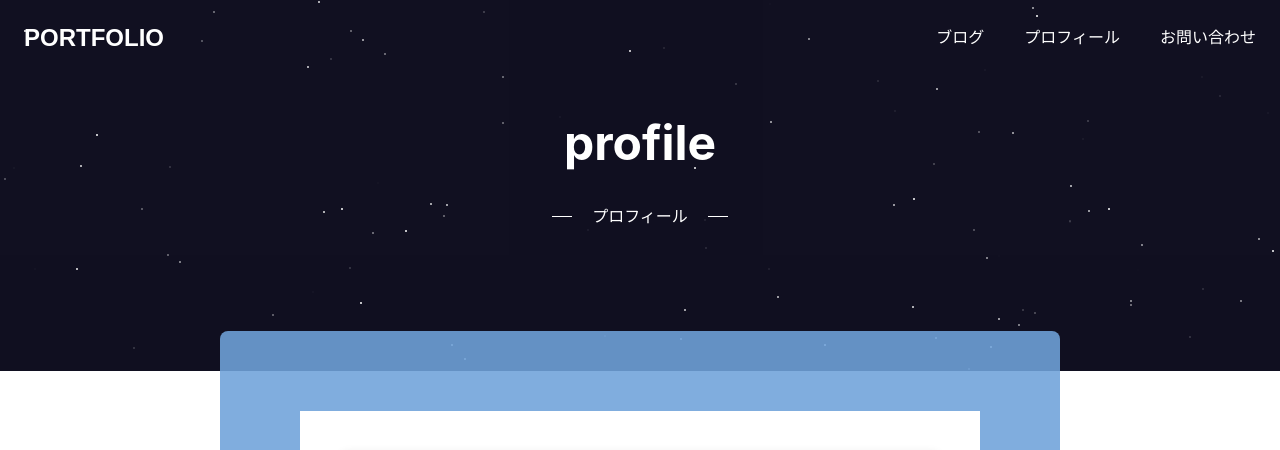
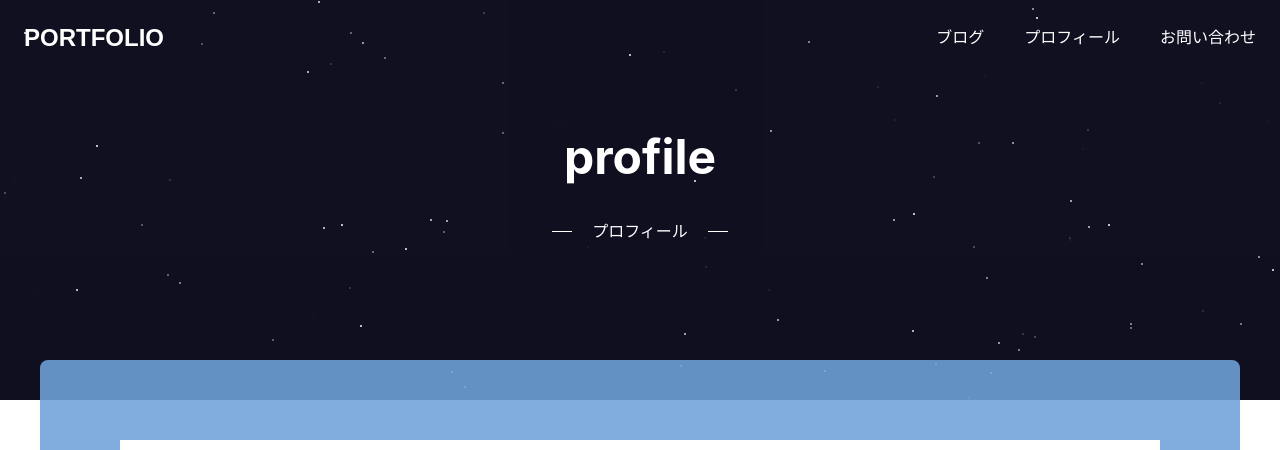
Before and after one commit to Otsuka4/react-next-portfolio, a Next.js app: page /members in a window 1280 px wide. Shown: the top 450 px of the page. Built offline with nearby package versions, Linux system fonts and the light colour scheme.

Commit message:
流れ星

```diff
--- a/app/_components/Hero/index.module.css
+++ b/app/_components/Hero/index.module.css
@@ -7,6 +7,7 @@
     color: #fff;
     overflow: hidden;
     padding: 100px 0;
+    height: 50vh;
   }
 
   .title {
--- a/app/_components/Sheet/index.module.css
+++ b/app/_components/Sheet/index.module.css
@@ -1,7 +1,7 @@
 .container {
     position: relative;
     background-color: #70a3dae2;
-    width: 840px;
+    width: 1200px;
     margin: -40px auto 0;
     padding: 80px;
     border-radius: 8px;
--- a/app/_components/StarsBackground.module.css
+++ b/app/_components/StarsBackground.module.css
@@ -8,6 +8,7 @@
     overflow: hidden;
   }
 
+  /* 星の点滅 */
   .star {
     position: absolute;
     width: 2px;
@@ -26,3 +27,30 @@
       opacity: 1;
     }
   }
+
+  /* ======= 流れ星のアニメーション ======= */
+  .shootingStar {
+    position: absolute;
+    width: 2px;
+    height: 2px;
+    background: white;
+    border-radius: 50%;
+    box-shadow: 0 0 8px white;
+    opacity: 0.8;
+    transform: rotate(-45deg);
+    animation: shootingStarAnimation 2s linear infinite;
+  }
+
+  @keyframes shootingStarAnimation {
+    0% {
+      transform: translate(100vw, -10vh) rotate(-45deg);
+      opacity: 0;
+    }
+    10% {
+      opacity: 1;
+    }
+    100% {
+      transform: translate(-10vw, 100vh) rotate(-45deg);
+      opacity: 0;
+    }
+  }
--- a/app/_components/StarsBackground.tsx
+++ b/app/_components/StarsBackground.tsx
@@ -4,9 +4,11 @@ import styles from "./StarsBackground.module.css";
 
 export default function StarsBackground() {
   const [stars, setStars] = useState<JSX.Element[]>([]);
+  const [shootingStars, setShootingStars] = useState<JSX.Element[]>([]);
 
   useEffect(() => {
-    const numStars = 100; // 星の数
+    // 通常の星を生成
+    const numStars = 100;
     const starElements = Array.from({ length: numStars }).map((_, i) => {
       const x = Math.random() * 100;
       const y = Math.random() * 100;
@@ -14,7 +16,7 @@ export default function StarsBackground() {
 
       return (
         <div
-          key={i}
+          key={`star-${i}`}
           className={styles.star}
           style={{
             left: `${x}%`,
@@ -28,5 +30,30 @@ export default function StarsBackground() {
     setStars(starElements);
   }, []);
 
-  return <div className={styles.stars}>{stars}</div>;
+  useEffect(() => {
+    const generateShootingStar = () => {
+      const xStart = Math.random() * 100;
+      const delay = Math.random() * 5; // 0〜5秒のランダムなタイミングで発生
+
+      const shootingStar = (
+        <div
+          key={`shooting-${Date.now()}`}
+          className={styles.shootingStar}
+          style={{
+            left: `${xStart}vw`,
+            top: `-10vh`,
+            animationDelay: `${delay}s`,
+          }}
+        />
+      );
+
+      setShootingStars((prev) => [...prev.slice(-4), shootingStar]); // 最大5個の流れ星を維持
+    };
+
+    const interval = setInterval(generateShootingStar, 3000); // 3秒ごとに流れ星を生成
+
+    return () => clearInterval(interval);
+  }, []);
+
+  return <div className={styles.stars}>{stars}{shootingStars}</div>;
 }
```
